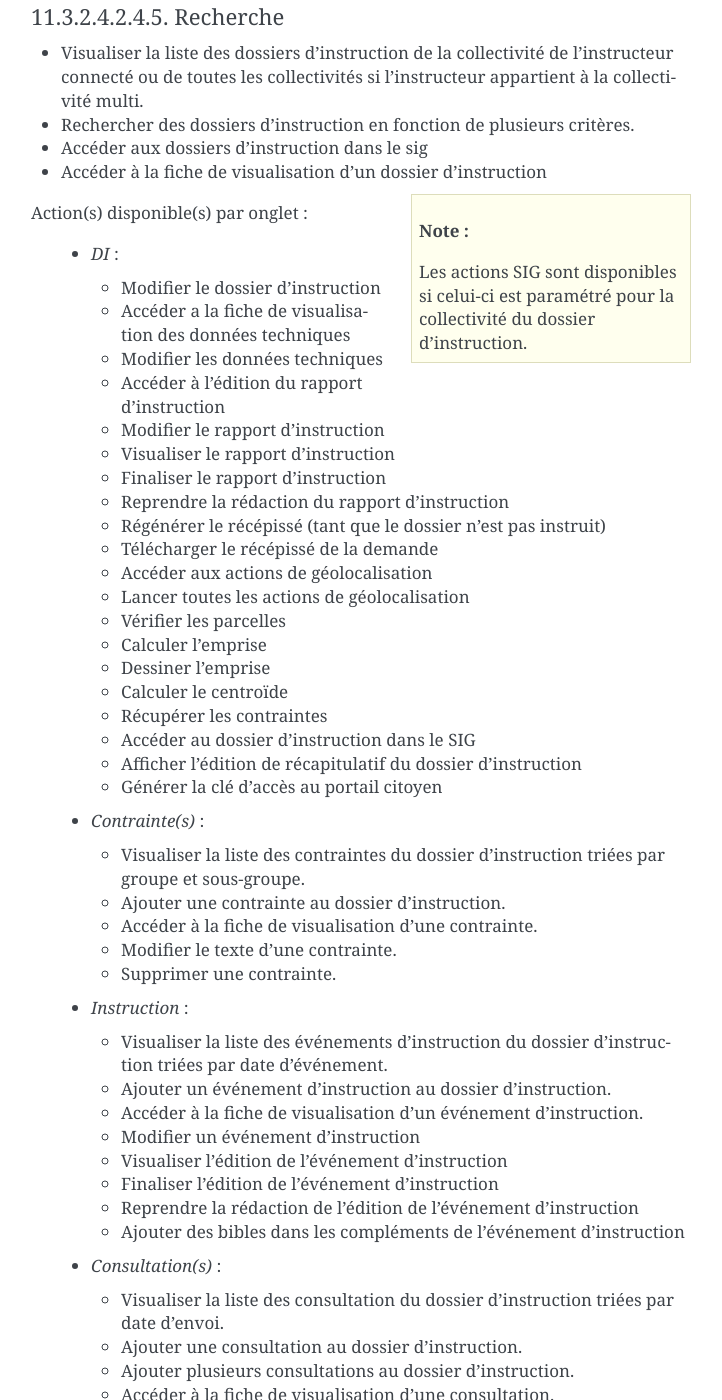
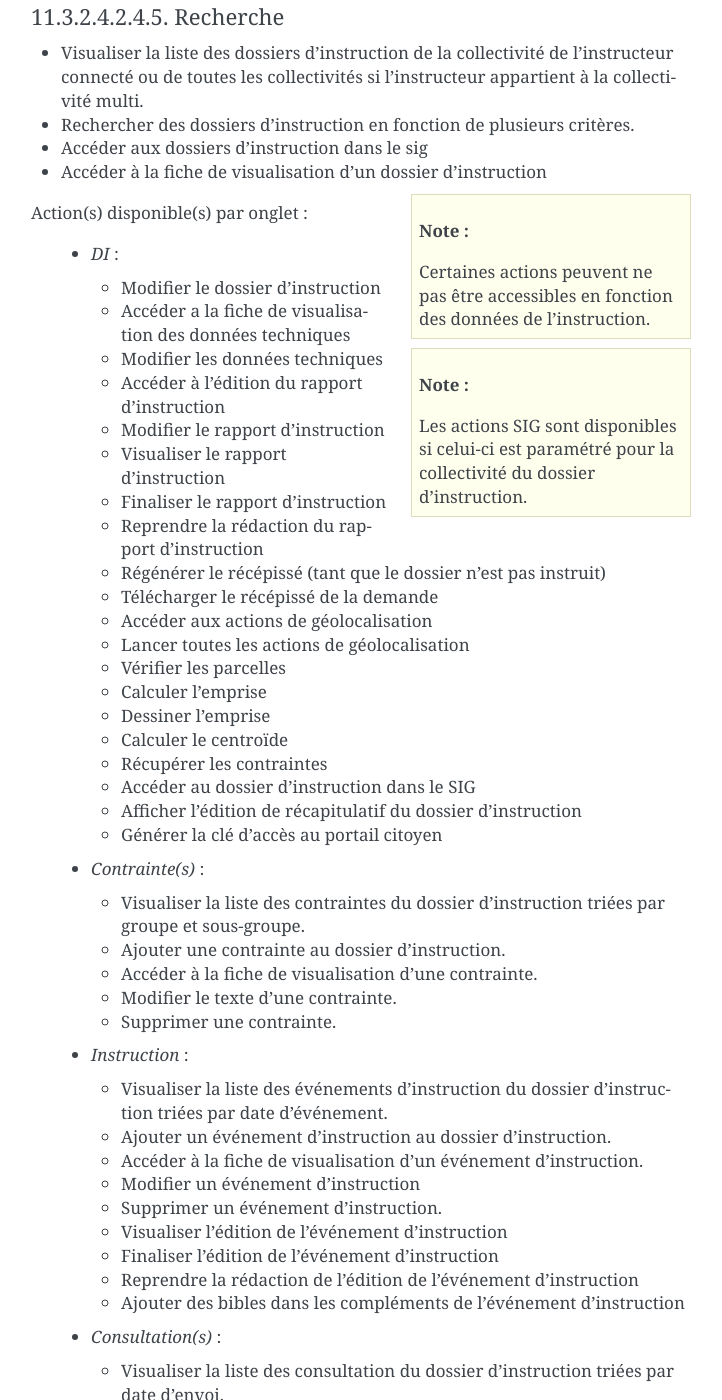
Before and after one commit to mpavaux/openads-documentation, a Sphinx documentation site: the page built from source/manuel_utilisateur/ergonomie/profils/instructeur.rst, in a window 1280 px wide and 1400 px high, scrolled down 3894 px. Shown: the whole window, without its empty margins (389-1111 px from the left). Built offline with Sphinx 7.4.7, drawn with Linux system fonts in a browser that asks for light colours; some of the changed text lies outside the part shown.

Commit message:
Mise à jour des droits du profil instructeur

```diff
--- a/source/manuel_utilisateur/ergonomie/profils/instructeur.rst
+++ b/source/manuel_utilisateur/ergonomie/profils/instructeur.rst
@@ -150,6 +150,10 @@
 
 .. sidebar:: Note :
 
+    Certaines actions peuvent ne pas être accessibles en fonction des données de l'instruction.
+
+.. sidebar:: Note :
+
     Les actions SIG sont disponibles si celui-ci est paramétré pour la collectivité du dossier d'instruction.
 
 Action(s) disponible(s) par onglet :
@@ -191,6 +195,7 @@
     - Ajouter un événement d'instruction au dossier d'instruction.
     - Accéder à la fiche de visualisation d'un événement d'instruction.
     - Modifier un événement d'instruction
+    - Supprimer un événement d'instruction.
     - Visualiser l'édition de l'événement d'instruction
     - Finaliser l'édition de l'événement d'instruction
     - Reprendre la rédaction de l'édition de l'événement d'instruction
@@ -246,6 +251,7 @@
   - *Pièce(s)* :
 
     - Visualiser la liste des pièces du dossier d'instruction.
+    - Ajouter un document dont le type est "ajoutable par les instructeurs" (:ref:`Type de pièce<parametrage_document_numerise_type>`)
     - Accéder à la fiche de visualisation d'une pièce.
     - Télécharger le fichier d'une pièce.
     - Télécharger toutes les pièces du dossier d'instruction.
```
